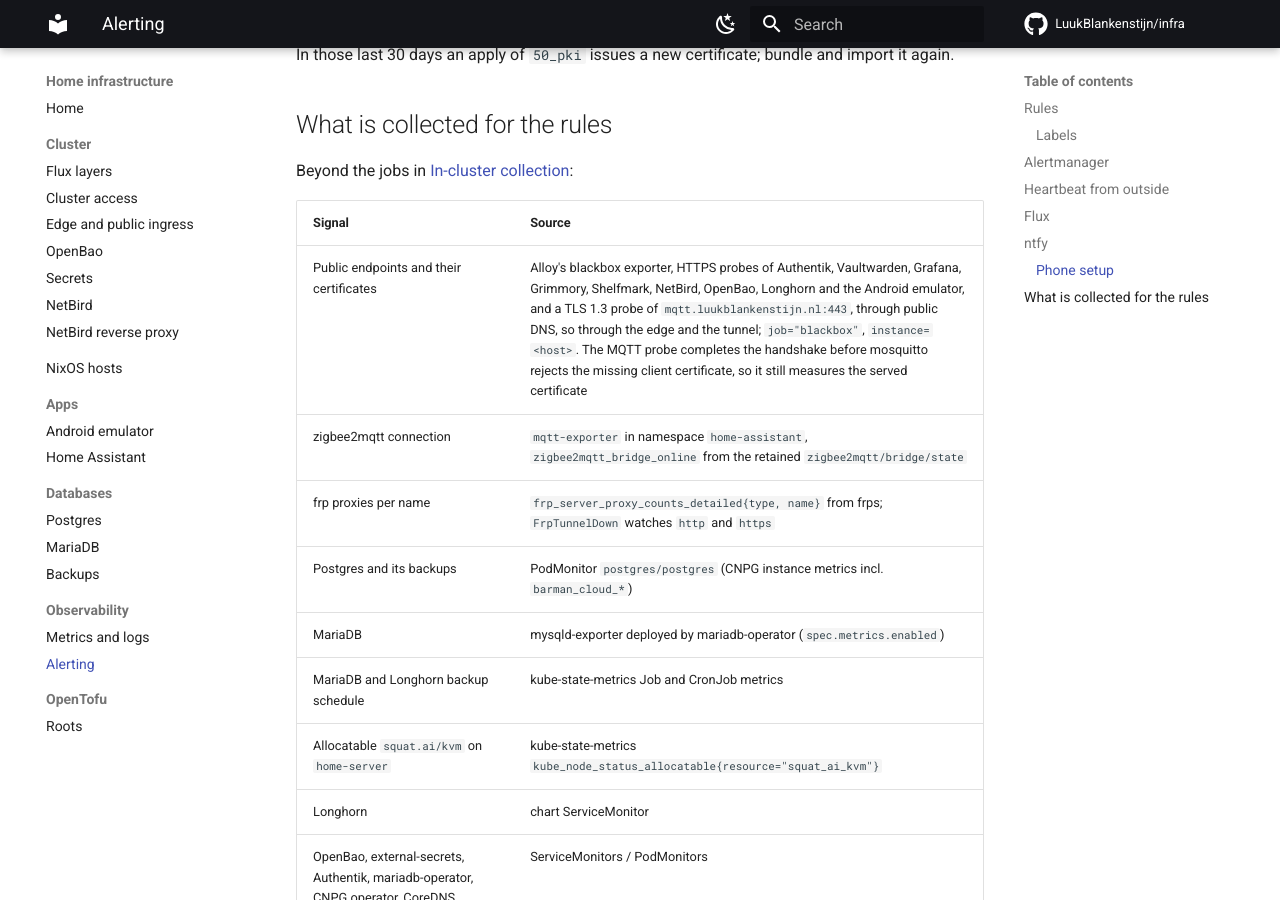
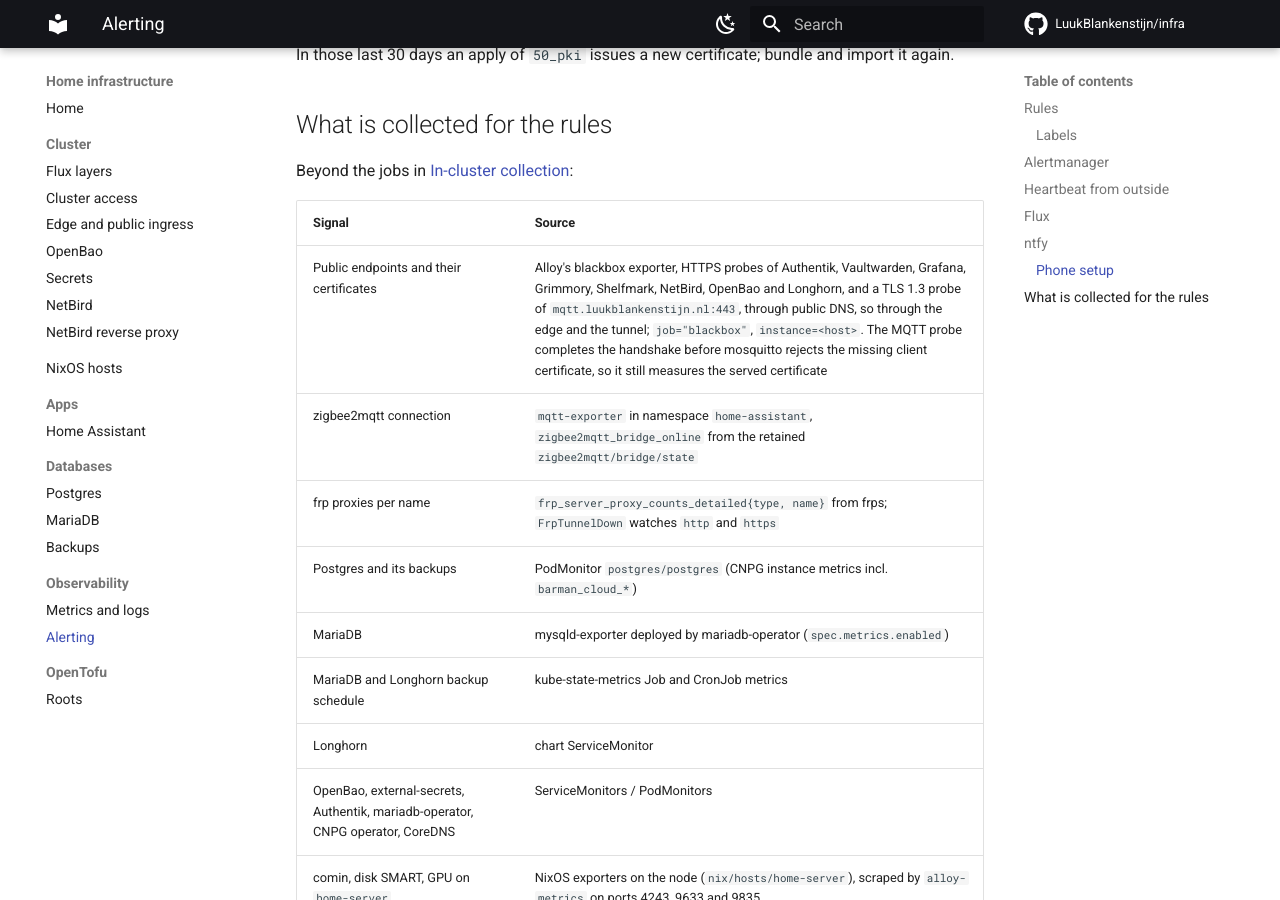
Before and after one commit to LuukBlankenstijn/infra, an MkDocs documentation site: the page built from docs/observability/alerting.md, in a window 1280 px wide and 900 px high, scrolled down 4736 px. Built offline with MkDocs 1.6.1 and Material for MkDocs 9.7.7, drawn with Linux system fonts in a browser that asks for light colours; comment, search, counter and statistics services are not loaded; some of the changed text lies outside the part shown.

Commit message:
Remove android-emul and the KVM device plugin

```diff
--- a/docs/observability/alerting.md
+++ b/docs/observability/alerting.md
@@ -35,8 +35,8 @@ Loki's ruler sends to the same Alertmanager.
 | Kubernetes, node and kube-state-metrics rules from kube-prometheus-stack, installed rules-only | `flux/50_apps/observability/rules/kube-prometheus-stack.yaml` |
 | Flux, certificates, ingress, OpenBao, external-secrets, device certificates | `rules/platform.yaml` |
 | Postgres, MariaDB, Longhorn, their backups and the weekly restore test | `rules/data.yaml` |
-| edge and home-gateway reporting, disks, GPU, the KVM device, comin, the frp tunnel | `rules/infra.yaml` |
-| public endpoints probed from inside the cluster; Home Assistant, mosquitto and Android emulator workloads | `rules/apps.yaml` |
+| edge and home-gateway reporting, disks, GPU, comin, the frp tunnel | `rules/infra.yaml` |
+| public endpoints probed from inside the cluster; Home Assistant and mosquitto workloads | `rules/apps.yaml` |
 | Alertmanager, rulers, ingestion, ntfy, Alloy | `rules/meta.yaml` |
 | login failures and SSH logins, from logs | `rules/security.yaml` (Loki) |
 
@@ -189,13 +189,12 @@ Beyond the jobs in [In-cluster collection](index.md#in-cluster-collection):
 
 | Signal | Source |
 | --- | --- |
-| Public endpoints and their certificates | Alloy's blackbox exporter, HTTPS probes of Authentik, Vaultwarden, Grafana, Grimmory, Shelfmark, NetBird, OpenBao, Longhorn and the Android emulator, and a TLS 1.3 probe of `mqtt.luukblankenstijn.nl:443`, through public DNS, so through the edge and the tunnel; `job="blackbox"`, `instance=<host>`. The MQTT probe completes the handshake before mosquitto rejects the missing client certificate, so it still measures the served certificate |
+| Public endpoints and their certificates | Alloy's blackbox exporter, HTTPS probes of Authentik, Vaultwarden, Grafana, Grimmory, Shelfmark, NetBird, OpenBao and Longhorn, and a TLS 1.3 probe of `mqtt.luukblankenstijn.nl:443`, through public DNS, so through the edge and the tunnel; `job="blackbox"`, `instance=<host>`. The MQTT probe completes the handshake before mosquitto rejects the missing client certificate, so it still measures the served certificate |
 | zigbee2mqtt connection | `mqtt-exporter` in namespace `home-assistant`, `zigbee2mqtt_bridge_online` from the retained `zigbee2mqtt/bridge/state` |
 | frp proxies per name | `frp_server_proxy_counts_detailed{type, name}` from frps; `FrpTunnelDown` watches `http` and `https` |
 | Postgres and its backups | PodMonitor `postgres/postgres` (CNPG instance metrics incl. `barman_cloud_*`) |
 | MariaDB | mysqld-exporter deployed by mariadb-operator (`spec.metrics.enabled`) |
 | MariaDB and Longhorn backup schedule | kube-state-metrics Job and CronJob metrics |
-| Allocatable `squat.ai/kvm` on `home-server` | kube-state-metrics `kube_node_status_allocatable{resource="squat_ai_kvm"}` |
 | Longhorn | chart ServiceMonitor |
 | OpenBao, external-secrets, Authentik, mariadb-operator, CNPG operator, CoreDNS | ServiceMonitors / PodMonitors |
 | comin, disk SMART, GPU on `home-server` | NixOS exporters on the node (`nix/hosts/home-server`), scraped by `alloy-metrics` on ports 4243, 9633 and 9835 |
--- a/mkdocs.yml
+++ b/mkdocs.yml
@@ -71,7 +71,6 @@ nav:
       - NetBird reverse proxy: cluster/reverse-proxy.md
   - NixOS hosts: hosts.md
   - Apps:
-      - Android emulator: apps/android-emul.md
       - Home Assistant: apps/home-assistant.md
   - Databases:
       - Postgres: databases/postgres.md
```
Also changed, not shown: docs/apps/android-emul.md (deleted, +0 -87 lines), docs/cluster/layers.md (+1 -1 lines), docs/index.md (+0 -1 lines), 11 other files.
